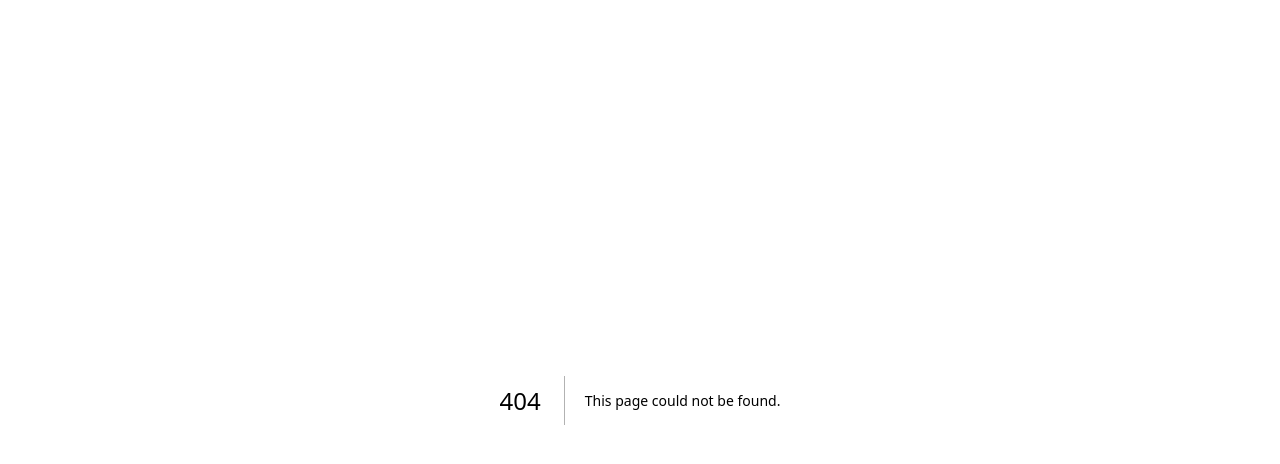
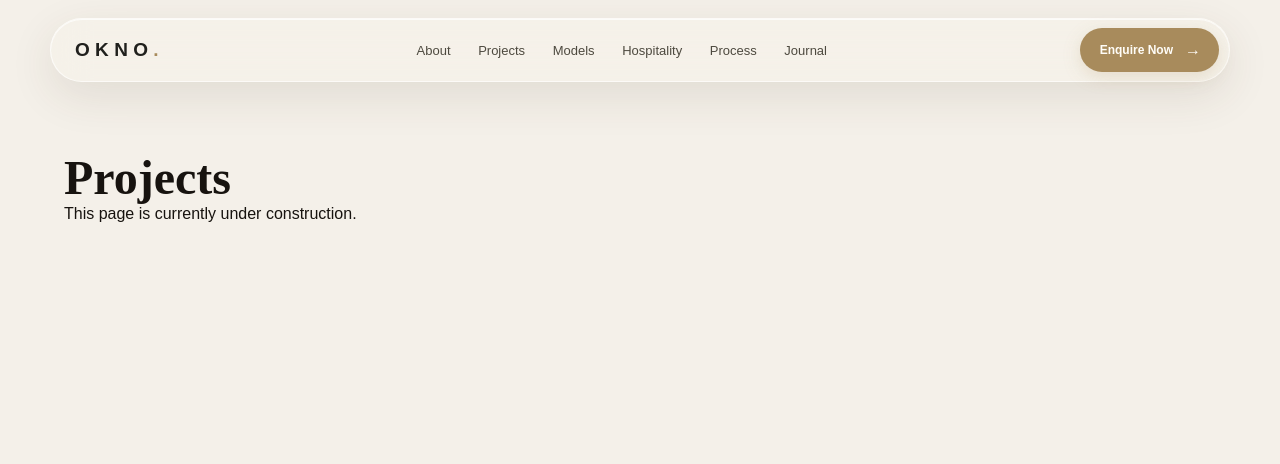
Before and after one commit to Ayush04-C/Onko-Homes, a Next.js app: page /projects in a window 1280 px wide. Before the commit this address had no page. Shown: the top 464 px of the page. Built offline with nearby package versions, Linux system fonts and the light colour scheme.

Commit message:
feat: scaffold Projects page placeholder

```diff
--- /dev/null
+++ b/src/app/projects/page.tsx
@@ -0,0 +1,20 @@
+import Header from '@/components/Header/Header';
+
+export const metadata = {
+  title: 'OKNO — Projects',
+  description: 'Our portfolio of sustainable luxury living projects.',
+};
+
+export default function ProjectsPage() {
+  return (
+    <>
+      <Header />
+      <main style={{ padding: "150px 5vw", minHeight: "100vh" }}>
+        <h1 style={{ fontFamily: "Playfair Display, serif", fontSize: "3rem" }}>
+          Projects
+        </h1>
+        <p>This page is currently under construction.</p>
+      </main>
+    </>
+  );
+}
```
